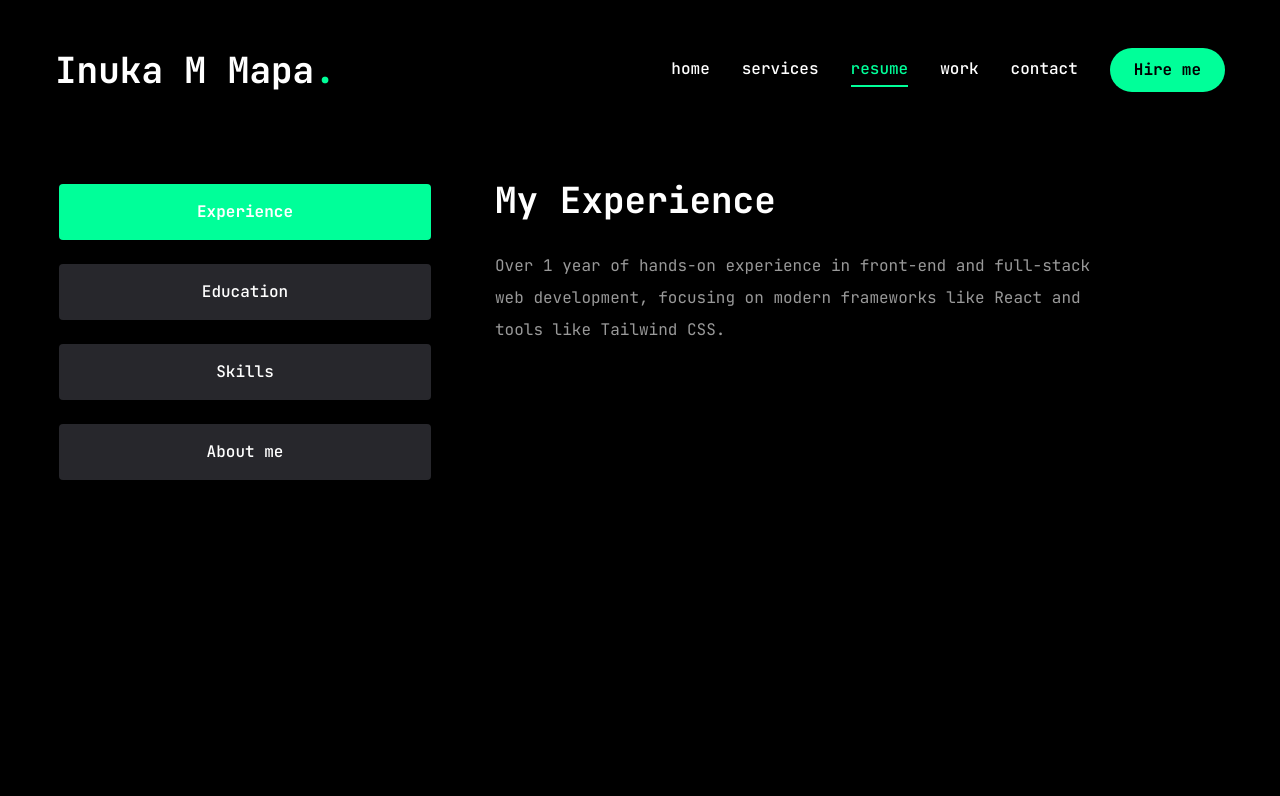
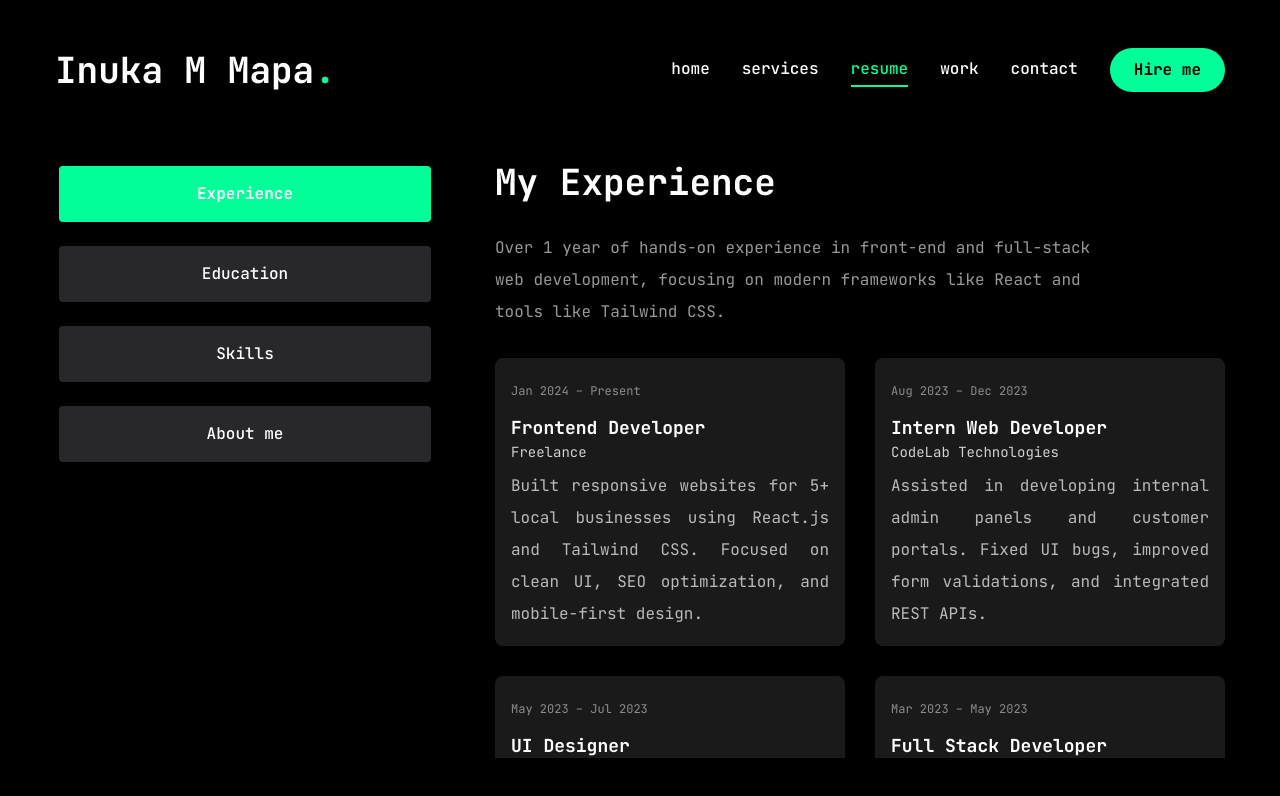
Before and after one commit to InukaMapa/My-New-Portfolio, a Next.js app: page /resume in a window 1280 px wide. Shown: the top 796 px of the page. Built offline with nearby package versions, Linux system fonts and the light colour scheme.

Commit message:
update experience bar

```diff
--- a/app/resume/page.jsx
+++ b/app/resume/page.jsx
@@ -16,6 +16,66 @@ const experience = {
   title: "My Experience",
   description:
     "Over 1 year of hands-on experience in front-end and full-stack web development, focusing on modern frameworks like React and tools like Tailwind CSS.",
+
+items: [
+  {
+    role: "Frontend Developer",
+    company: "Freelance",
+    duration: "Jan 2024 – Present",
+    details:
+      "Built responsive websites for 5+ local businesses using React.js and Tailwind CSS. Focused on clean UI, SEO optimization, and mobile-first design.",
+  },
+  {
+    role: "Intern Web Developer",
+    company: "CodeLab Technologies",
+    duration: "Aug 2023 – Dec 2023",
+    details:
+      "Assisted in developing internal admin panels and customer portals. Fixed UI bugs, improved form validations, and integrated REST APIs.",
+  },
+  {
+    role: "UI Designer",
+    company: "Personal Projects",
+    duration: "May 2023 – Jul 2023",
+    details:
+      "Designed modern interfaces using Figma and implemented them using HTML, CSS, and JavaScript for personal websites and client mockups.",
+  },
+  {
+    role: "Full Stack Developer (Capstone)",
+    company: "Online Bootcamp",
+    duration: "Mar 2023 – May 2023",
+    details:
+      "Developed a full-stack task manager app using MongoDB, Express.js, React.js, and Node.js (MERN stack). Implemented authentication and CRUD features.",
+  },
+  {
+    role: "React.js Developer",
+    company: "Open Source Contributions",
+    duration: "Feb 2023 – Apr 2023",
+    details:
+      "Contributed to open-source React projects on GitHub. Created reusable components and improved accessibility and performance.",
+  },
+  {
+    role: "Frontend Developer",
+    company: "Hackathon Team – CodeSprint",
+    duration: "Jan 2023",
+    details:
+      "Collaborated with a team of 3 to build a weather dashboard app in 24 hours. Won 2nd place among 30+ teams.",
+  },
+  {
+    role: "Junior Web Developer",
+    company: "University Projects",
+    duration: "Sep 2022 – Dec 2022",
+    details:
+      "Built a university event management system using HTML, CSS, and JavaScript. Learned version control and teamwork using Git and GitHub.",
+  },
+  {
+    role: "Student Developer",
+    company: "Codecademy",
+    duration: "2022",
+    details:
+      "Completed the Front-End Engineer track, learning JavaScript, React, Git, and asynchronous programming through 100+ interactive lessons and projects.",
+  },
+],
+
 };
 
 const about ={
@@ -141,7 +201,21 @@ const Resume = () => {
                     <p className="max-w-[600px] text-white/60 mx-auto xl:mx-0">
                     {experience.description}
                     </p>
-                    <ScrollArea></ScrollArea>
+                       <ScrollArea className="h-[400px]">
+                        <ul className="grid grid-cols-1 lg:grid-cols-2 gap-[30px]">
+                            {experience.items.map((item,index)=> {
+                                 return (
+                                    <li key={index} className="bg-white/10 p-4 rounded-lg">
+                                     <span className="text-xs text-white/50">{item.duration}</span>
+                                        <h3 className="text-lg font-semibold text-white mt-2">{item.role}</h3>
+                                        <p className="text-sm text-white/80">{item.company}</p>
+                                        <p className="mt-2 text-white/70 text-justify">{item.details}</p>
+                                                </li>
+                                            );
+                                            })}
+                                        </ul>
+                                        </ScrollArea>
+
                 </div>
                 </TabsContent>
                 <TabsContent value ="education" className="w-full">
```
